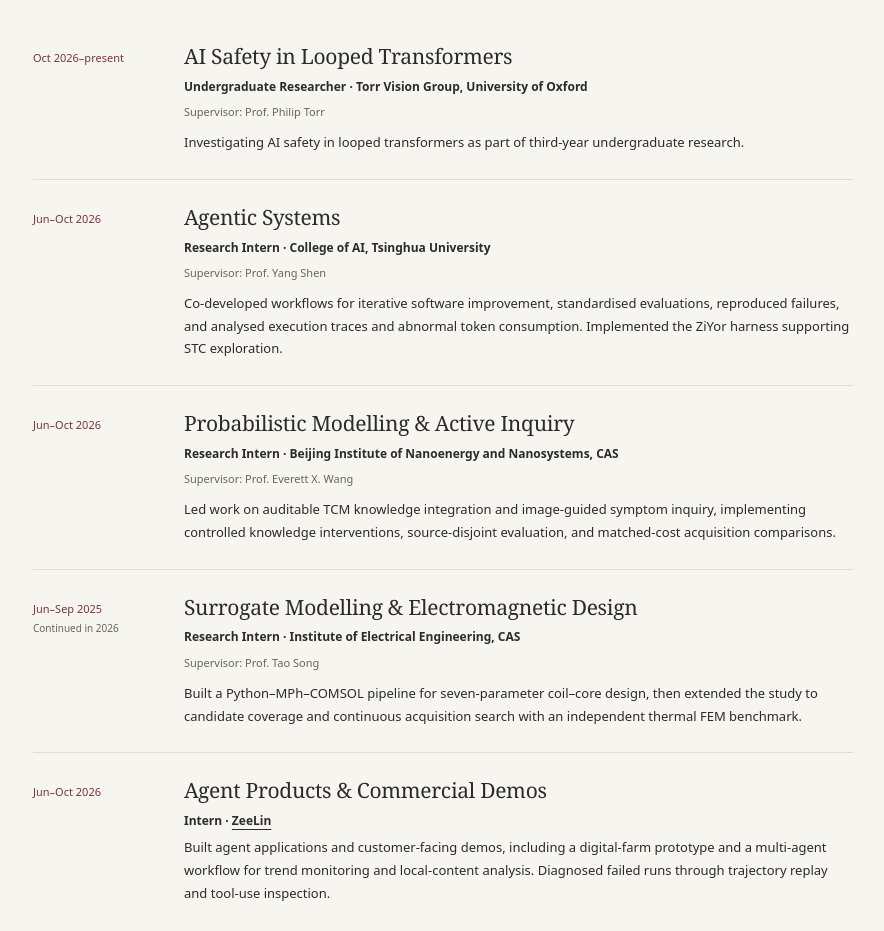
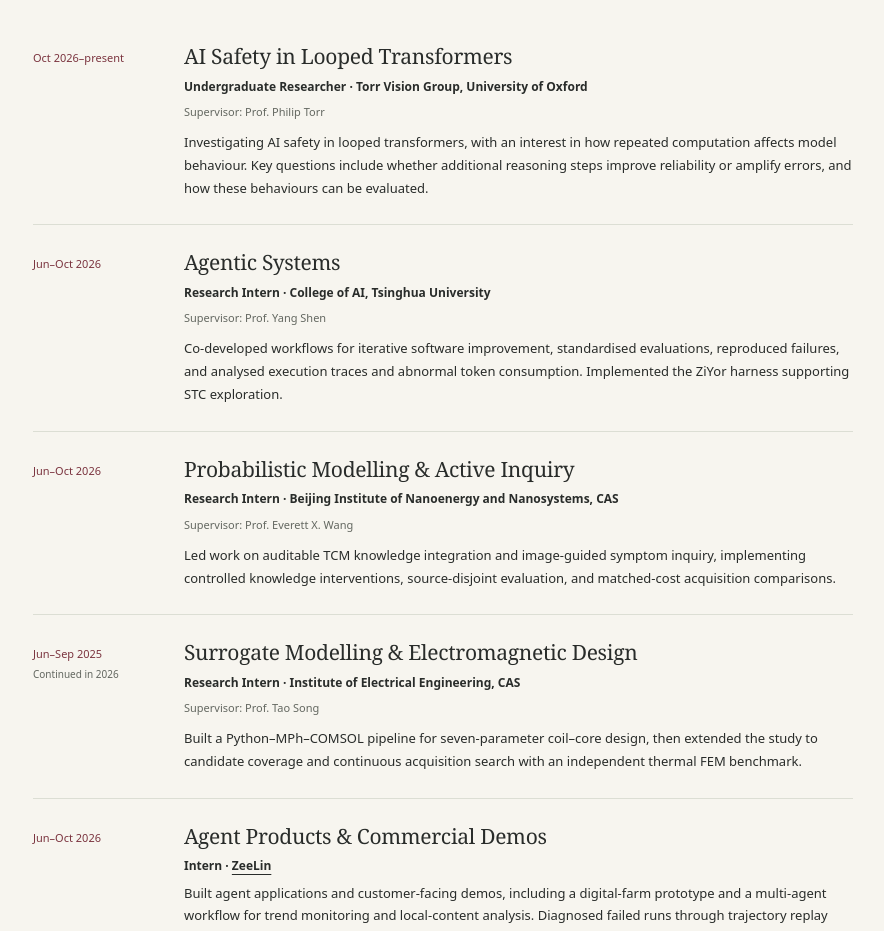
Before and after one commit to YuchengLiu0424/YuchengLiu0424.github.io, a plain HTML site: page index.html in a window 1280 px wide. Shown: the part 5144-6075 px from the top of the page, without its empty margins (341-1225 px from the left). Drawn offline with Linux system fonts and the light colour scheme.

Commit message:
Expand ongoing looped transformer safety research description

```diff
--- a/index.html
+++ b/index.html
@@ -157,7 +157,7 @@
       <section id="experience" aria-labelledby="experience-title">
         <div class="section-heading"><div><p class="eyebrow">Experience / 03</p><h2 id="experience-title">Research & engineering</h2></div></div>
         <div class="experience-list">
-          <article class="experience-entry"><p class="date">Oct 2026–present</p><div><h3>AI Safety in Looped Transformers</h3><p class="role">Undergraduate Researcher · Torr Vision Group, University of Oxford</p><p class="supervisor">Supervisor: Prof. Philip Torr</p><p>Investigating AI safety in looped transformers as part of third-year undergraduate research.</p></div></article>
+          <article class="experience-entry"><p class="date">Oct 2026–present</p><div><h3>AI Safety in Looped Transformers</h3><p class="role">Undergraduate Researcher · Torr Vision Group, University of Oxford</p><p class="supervisor">Supervisor: Prof. Philip Torr</p><p>Investigating AI safety in looped transformers, with an interest in how repeated computation affects model behaviour. Key questions include whether additional reasoning steps improve reliability or amplify errors, and how these behaviours can be evaluated.</p></div></article>
           <article class="experience-entry"><p class="date">Jun–Oct 2026</p><div><h3>Agentic Systems</h3><p class="role">Research Intern · College of AI, Tsinghua University</p><p class="supervisor">Supervisor: Prof. Yang Shen</p><p>Co-developed workflows for iterative software improvement, standardised evaluations, reproduced failures, and analysed execution traces and abnormal token consumption. Implemented the ZiYor harness supporting STC exploration.</p></div></article>
           <article class="experience-entry"><p class="date">Jun–Oct 2026</p><div><h3>Probabilistic Modelling & Active Inquiry</h3><p class="role">Research Intern · Beijing Institute of Nanoenergy and Nanosystems, CAS</p><p class="supervisor">Supervisor: Prof. Everett X. Wang</p><p>Led work on auditable TCM knowledge integration and image-guided symptom inquiry, implementing controlled knowledge interventions, source-disjoint evaluation, and matched-cost acquisition comparisons.</p></div></article>
           <article class="experience-entry"><p class="date">Jun–Sep 2025<br><span>Continued in 2026</span></p><div><h3>Surrogate Modelling & Electromagnetic Design</h3><p class="role">Research Intern · Institute of Electrical Engineering, CAS</p><p class="supervisor">Supervisor: Prof. Tao Song</p><p>Built a Python–MPh–COMSOL pipeline for seven-parameter coil–core design, then extended the study to candidate coverage and continuous acquisition search with an independent thermal FEM benchmark.</p></div></article>
```
